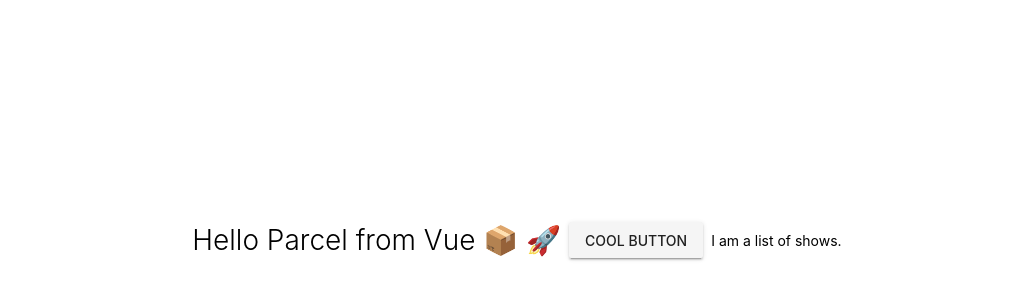
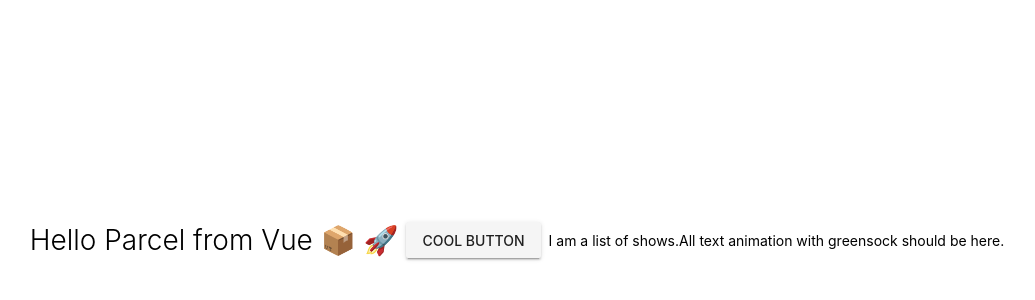
Before and after one commit to Paul-Kijtapart/smile, a Vue app: page / in a window 1280 px wide. Shown: the part 160-460 px from the top of the page, without its empty margins (123-1158 px from the left). Built offline with nearby package versions, Linux system fonts and the light colour scheme.

Commit message:
Feat: Set up views and add TextAnimationView.

```diff
--- a/src/App.vue
+++ b/src/App.vue
@@ -3,15 +3,17 @@
     <h1>Hello Parcel from Vue 📦 🚀</h1>
     <v-btn> Cool button</v-btn>
     <show-list></show-list>
+    <text-animation-view></text-animation-view>
   </div>
 </template>
 
 <script>
 
   import ShowList from "./components/show-list/show-list";
+  import TextAnimationView from "./views/text-animation-view/text-animation-view";
   export default {
     name: 'app',
-    components: {ShowList},
+    components: {TextAnimationView, ShowList},
   }
 </script>
 
--- /dev/null
+++ b/src/views/text-animation-view/index.js
@@ -0,0 +1,7 @@
+import TextAnimationView from "./text-animation-view";
+
+export {
+  TextAnimationView
+};
+
+export default TextAnimationView;
--- /dev/null
+++ b/src/views/text-animation-view/text-animation-view.vue
@@ -0,0 +1,15 @@
+<template>
+  <div>
+    All text animation with greensock should be here.
+  </div>
+</template>
+
+<script>
+  export default {
+    name: "text-animation-view"
+  }
+</script>
+
+<style scoped>
+
+</style>
```
